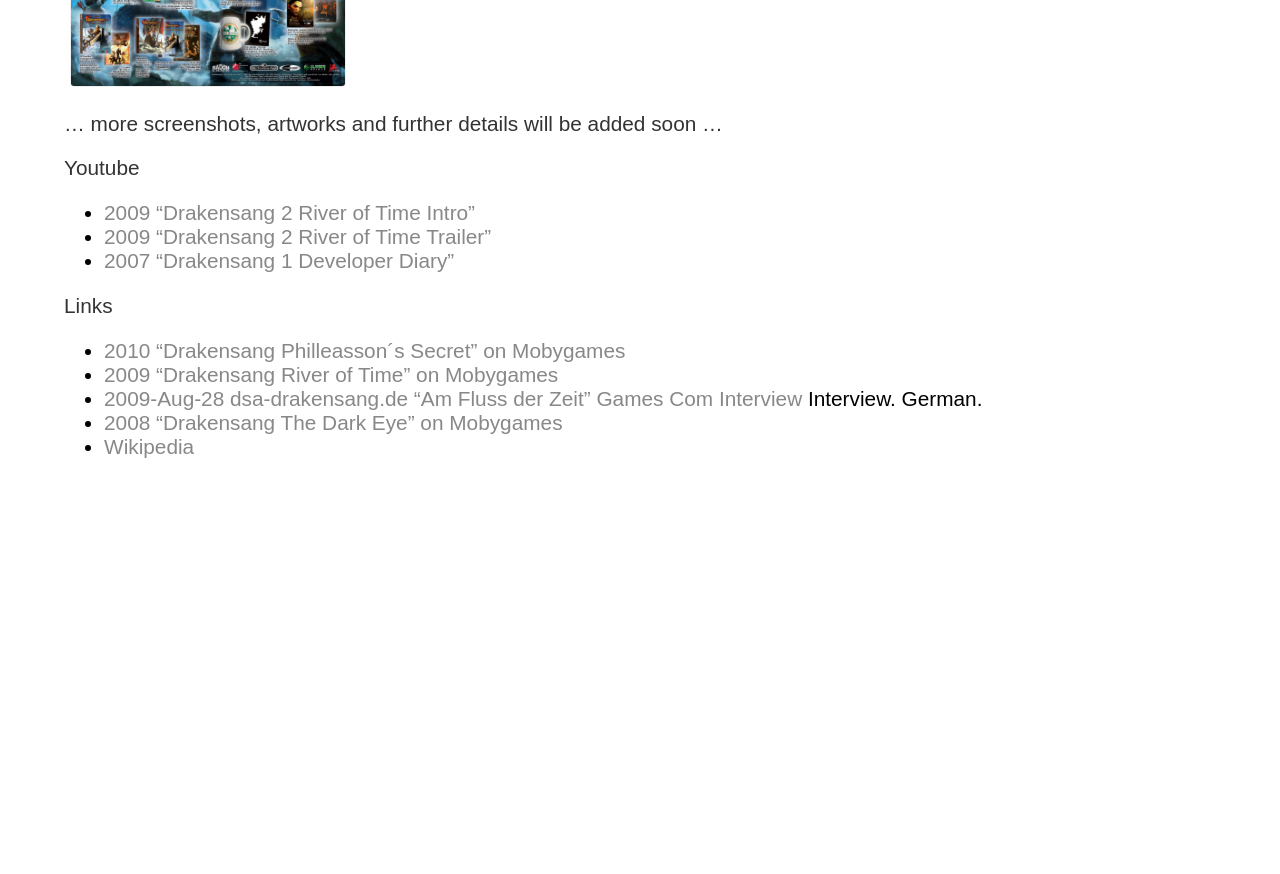
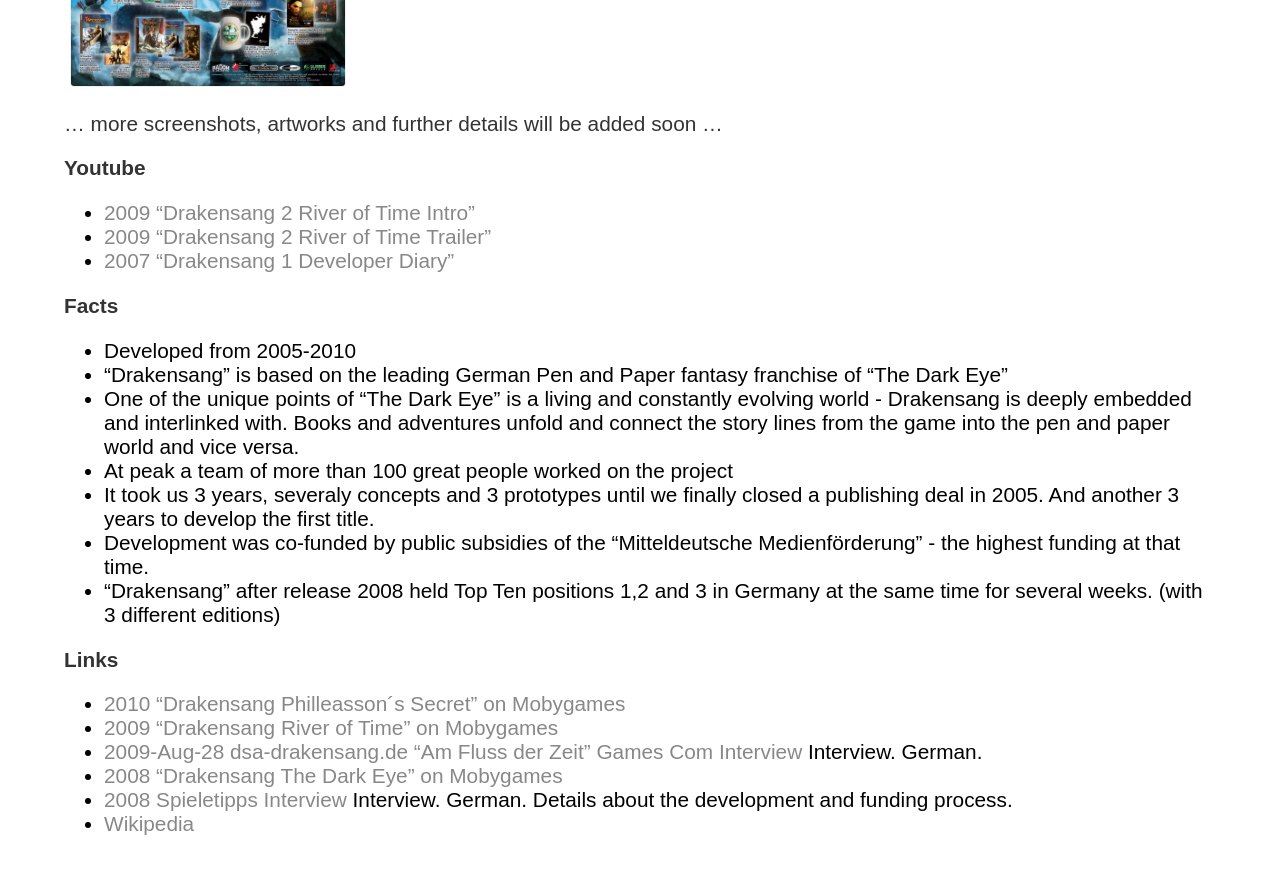
Before and after one commit to gebirgsbernd/gebirgsbernd.github.io, a Jekyll site: the page built from z_games/_posts/2008-08-01-dsa.md, in a window 1280 px wide and 900 px high, scrolled down 1022 px. Shown: the top 874 px of the window. Built offline with Jekyll 4.4.1, drawn with Linux system fonts in a browser that asks for light colours; some web fonts are replaced; before the commit the page ends 1545 px from its top, so only the background shows below that.

Commit message:
Added another Drakesang Link and a few facts

```diff
--- a/z_games/_posts/2008-08-01-dsa.md
+++ b/z_games/_posts/2008-08-01-dsa.md
@@ -18,14 +18,26 @@
 
 ... more screenshots, artworks and further details will be added soon ...
 
-Youtube
+**Youtube**
 * [2009 "Drakensang 2 River of Time Intro"](https://youtu.be/A-VHUPkTvkQ)
 * [2009 "Drakensang 2 River of Time Trailer"](https://youtu.be/N766n2op7CU)
 * [2007 "Drakensang 1 Developer Diary"](https://youtu.be/kSVskLEIGFo)
 
-Links
+
+**Facts**
+* Developed from 2005-2010
+* "Drakensang" is based on the leading German Pen and Paper fantasy franchise of "The Dark Eye"
+* One of the unique points of "The Dark Eye" is a living and constantly evolving world -   Drakensang is deeply embedded and interlinked with. Books and adventures unfold and connect the story lines from the game into the pen and paper world and vice versa.
+* At peak a team of more than 100 great people worked on the project
+* It took us 3 years, severaly concepts and 3 prototypes until we finally closed a publishing deal in 2005. And another 3 years to develop the first title.
+* Development was co-funded by public subsidies of the "Mitteldeutsche Medienförderung" - the highest funding at that time.
+ * "Drakensang" after release 2008 held Top Ten positions 1,2 and 3  in Germany at the same time for several weeks. (with 3 different editions)
+
+
+**Links**
 * [2010 "Drakensang Philleasson´s Secret"  on Mobygames](https://www.mobygames.com/game/windows/drakensang-phileassons-secret)
 * [2009 "Drakensang River of Time"  on Mobygames](https://www.mobygames.com/game/windows/drakensang-the-river-of-time)
 * [2009-Aug-28  dsa-drakensang.de "Am Fluss der Zeit" Games Com Interview](https://www.dsa-drakensang.de/?go=GamesComInterview1) Interview. German.
 * [2008 "Drakensang The Dark Eye" on Mobygames](https://www.mobygames.com/game/windows/dark-eye-drakensang)
+* [2008 Spieletipps Interview](https://www.spieletipps.de/artikel/1712/1/) Interview. German. Details about the development and funding process.
 * [Wikipedia](https://en.wikipedia.org/wiki/Drakensang:_The_Dark_Eye)
```
Also changed, not shown: 2 other files.
